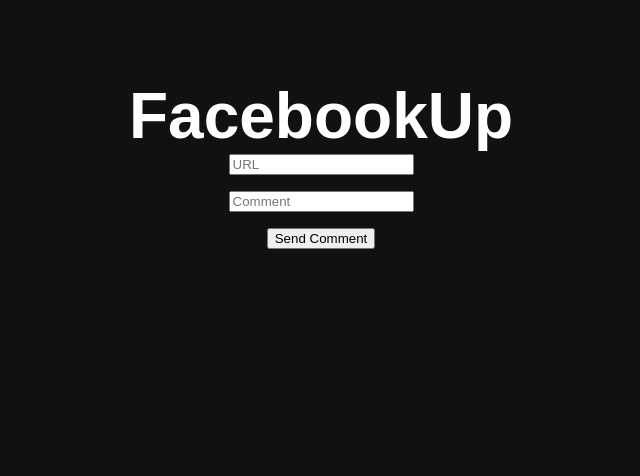
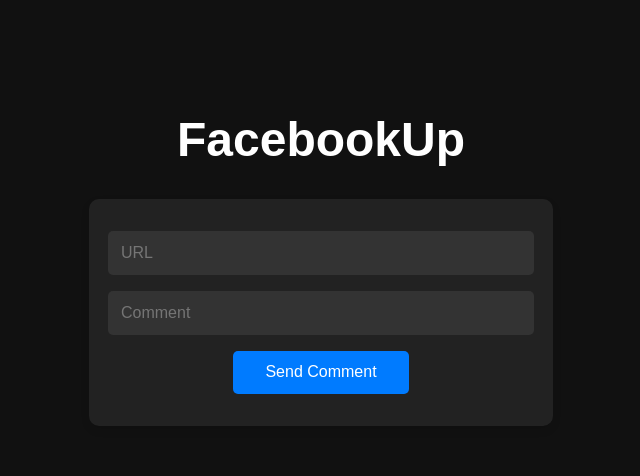
Before and after one commit to Tucnak28/FacebookUp, a Next.js app: page / in a window 1280 px wide. Shown: the top 476 px of the page, without its empty margins (319-959 px from the left). Built offline with nearby package versions, Linux system fonts and the light colour scheme; no server answers.

Commit message:
Some design issues

```diff
--- a/src/components/InputBox.module.css
+++ b/src/components/InputBox.module.css
@@ -1,28 +1,47 @@
-/* InputBox.css */
+/* InputBox.module.css */
 
-.input-box-container {
+.container {
+  width: 150%;
   display: flex;
   flex-direction: column;
   align-items: center;
+  background-color: #222;
+  padding: 2rem;
+  padding-bottom: 0;
+  border-radius: 10px;
+  box-shadow: 0 4px 8px rgba(0, 0, 0, 0.1);
+  max-width: 400px;
+  color: #fff;
 }
 
-.input-field {
-  width: 3000px;
-  padding: 10px;
-  margin-bottom: 10px;
-  border: 1px solid #ccc;
+.container input {
+  width: 100%;
+  padding: 0.8rem;
+  margin-bottom: 1rem;
   border-radius: 5px;
+  border: none;
+  outline: none;
+  font-size: 1rem;
+  background-color: #333;
+  color: #fff;
 }
 
-.send-button {
-  padding: 10px 20px;
+.container button {
+  padding: 0.8rem 2rem;
   background-color: #007bff;
   color: #fff;
   border: none;
   border-radius: 5px;
   cursor: pointer;
+  font-size: 1rem;
+  transition: background-color 0.3s;
 }
 
-.send-button:hover {
+.container button:hover {
   background-color: #0056b3;
 }
+
+.container p {
+  margin-top: 1rem;
+  font-size: 1rem;
+}
--- a/src/components/InputBox.tsx
+++ b/src/components/InputBox.tsx
@@ -1,5 +1,5 @@
 import React, { useState } from 'react';
-import './InputBox.module.css'; // Import CSS file
+import styles from './InputBox.module.css';
 
 interface Account {
   name: string;
@@ -58,20 +58,18 @@
   };
 
   return (
-    <div style={{ display: 'flex', flexDirection: 'column', alignItems: 'center' }}>
+    <div className={styles.container}>
       <input
         type="text"
         value={url}
         onChange={handleUrlChange}
         placeholder="URL"
-        style={{ marginBottom: '1rem' }}
       />
       <input
         type="text"
         value={comment}
         onChange={handleCommentChange}
         placeholder="Comment"
-        style={{ marginBottom: '1rem' }}
       />
       <button onClick={handleSendClick}>Send Comment</button>
       <p>{message}</p>
--- a/src/pages/index.tsx
+++ b/src/pages/index.tsx
@@ -60,9 +60,7 @@
             }
 
             .title {
-              margin: 0;
-              line-height: 1.15;
-              font-size: 4rem;
+              font-size: 3rem;
             }
 
             .main {
```
